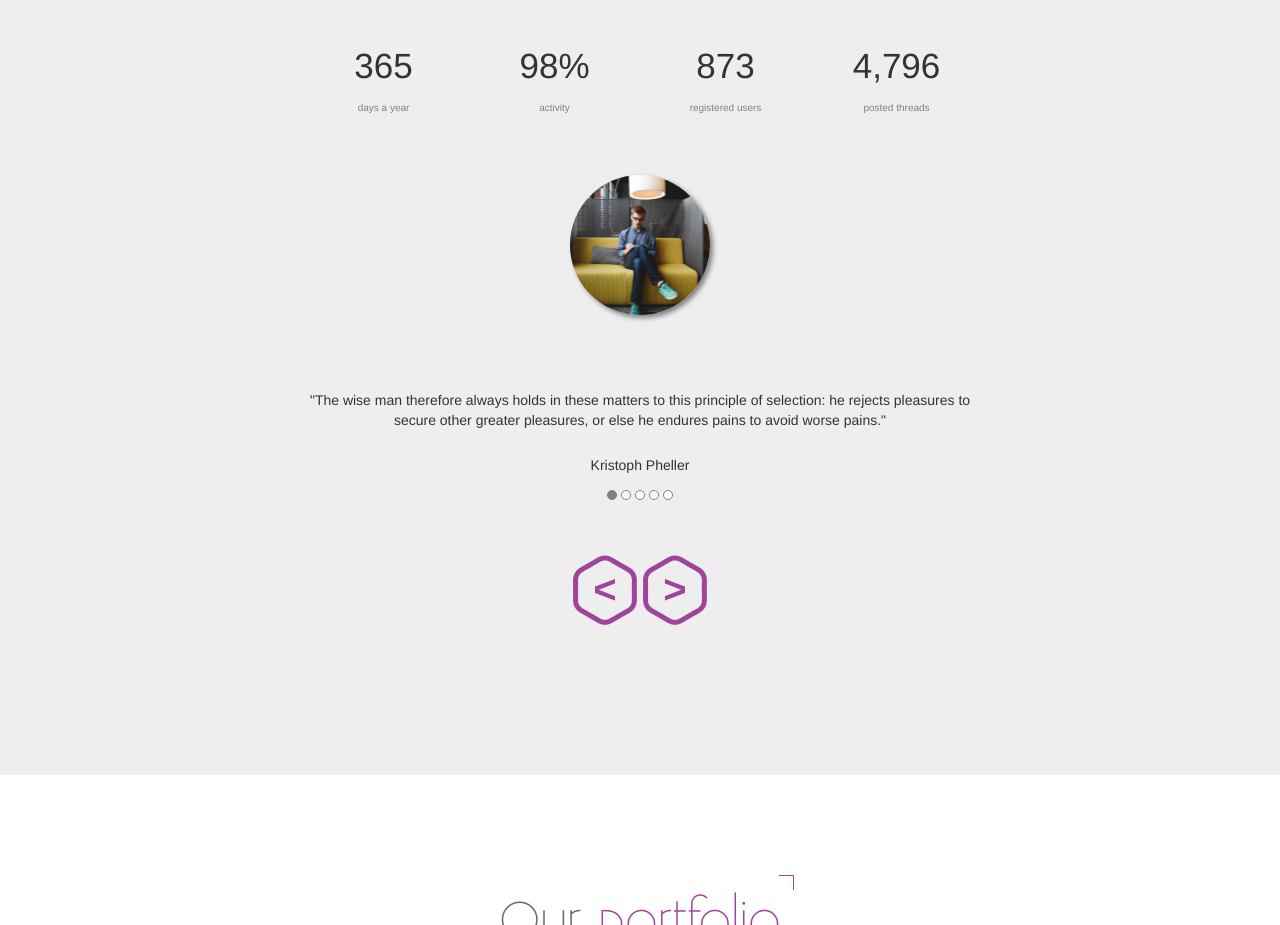
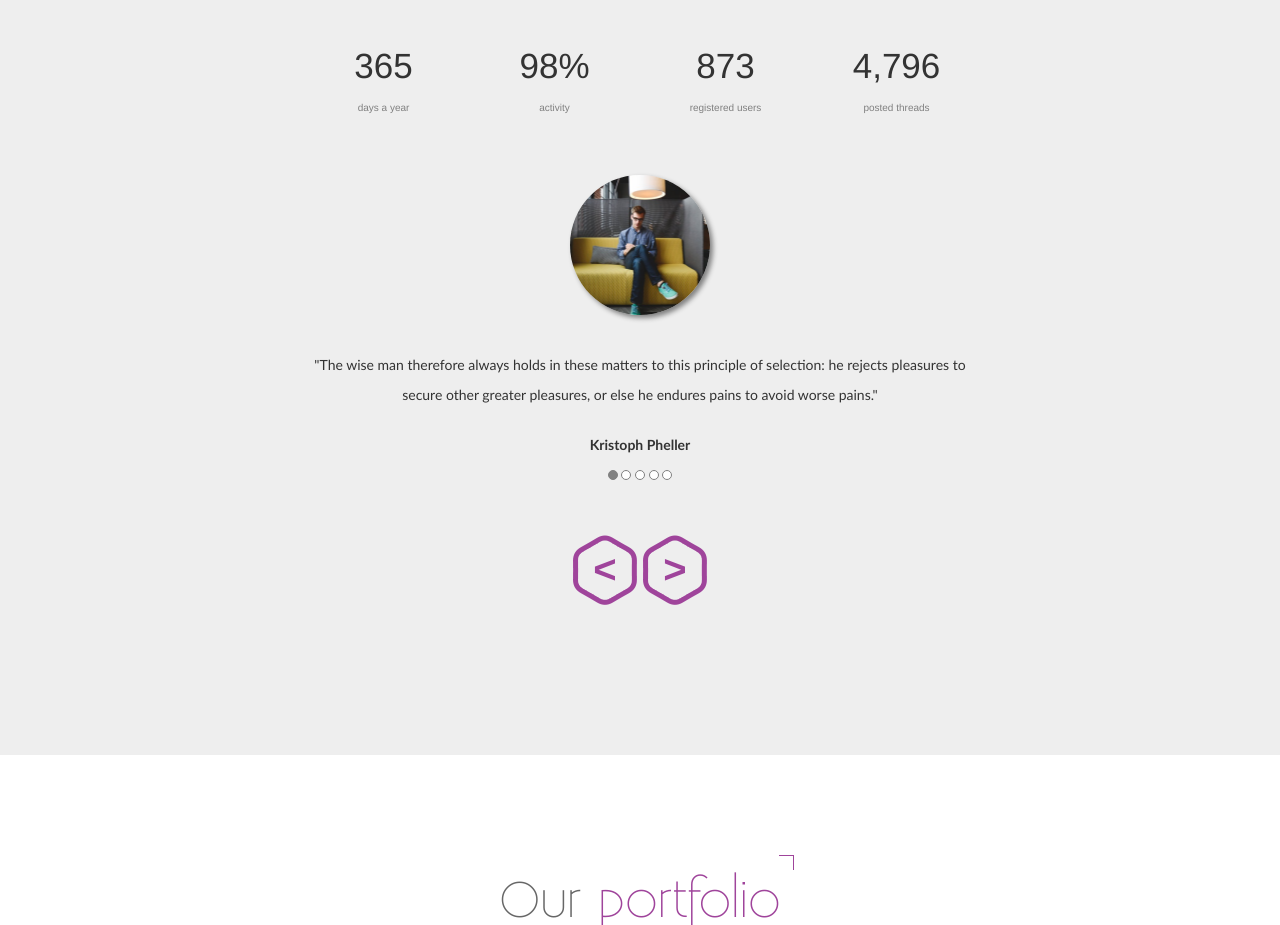
Before and after one commit to mdobski/Bhagaskara, a website: page index.html in a window 1280 px wide. Shown: the part 4400-5325 px from the top of the page. Drawn offline with nearby package versions, Linux system fonts and the light colour scheme.

Commit message:
blog section detailing

```diff
--- a/scss/particles/_content.scss
+++ b/scss/particles/_content.scss
@@ -583,6 +583,7 @@ html, body, header, section, footer {
     }
     .feedback {
         position: relative;
+        font-family: 'Lato';
         @keyframes fadeOut {
             0% {
             opacity: 1;
@@ -621,16 +622,18 @@ html, body, header, section, footer {
             width: 140px;
             height: 140px;
             border-radius: 50%;
-            margin: 50px auto;
+            margin: 50px auto 10px auto;
             box-shadow: 3px 3px 5px grey;
         }
         .user-text {
             margin: 0 20%;
             text-align: center;
             padding: 25px 0;
+            line-height: 3rem;
         }
         .user-name {
             text-align: center;
+            font-weight: bold;
         }
         .user-profile1 {
             .user-img {
```
Also changed, not shown: css/style.css.
